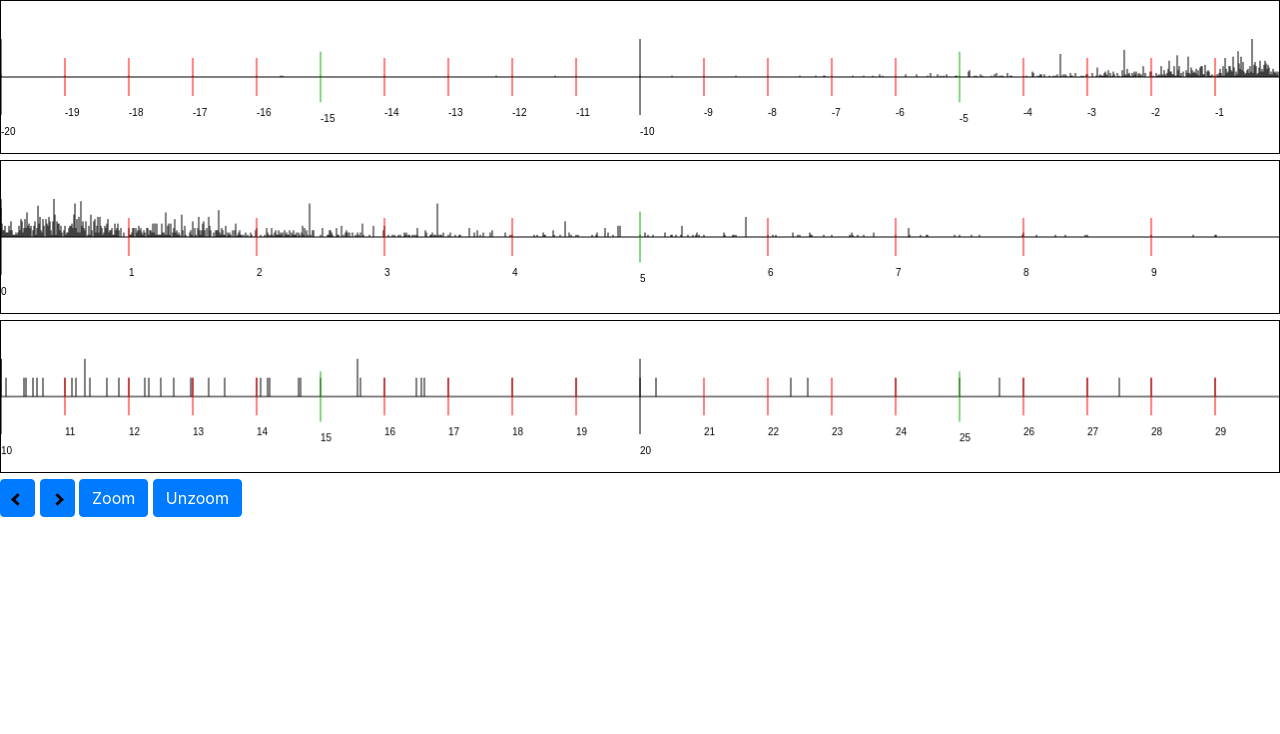
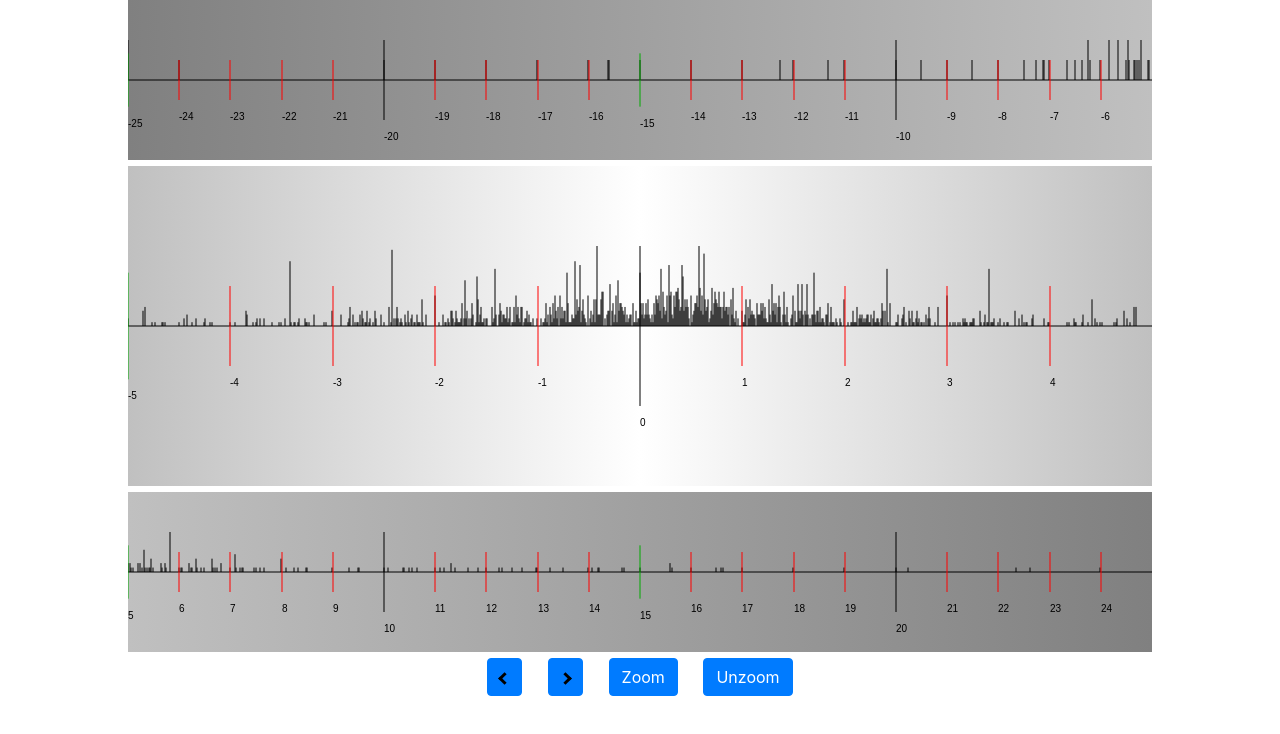
Before and after one commit to PubInv/number-spectra, a plain HTML site: page numberline/simple.html in a window 1280 px wide. Drawn offline with nearby package versions, Linux system fonts and the light colour scheme.

Commit message:
adding a fade which hopefull conveys meaning

```diff
--- a/numberline/simple.html
+++ b/numberline/simple.html
@@ -13,9 +13,17 @@
   <style>
 
 .numberline {
-  border:1px solid #000000;
-  width: 100%;
+  width: 80%;
+  margin-left: 10%;
+  margin-right: 10%;
+  height: 20vh;
 }
+
+#focusCanvas {
+      height: 40vh;
+      background: lightGray;
+  }
+
 
 #tip,#tooltiptext{
   background-color:white;
@@ -24,6 +32,15 @@
   font-size:15px;
   left:-600px;
   top:100px;
+}
+
+  .buttonbarclass {
+    display: flex;
+    justify-content: center;
+  }
+#left_button,#right_button,#zoom_button,#unzoom_button {
+  margin-left: 1%;
+  margin-right: 1%;
 }
 
 i {
@@ -55,15 +72,15 @@ i {
   </style>
 
     <body>
-    <canvas class="numberline" id="lesserCanvas" style="">
+    <canvas class="numberline" id="lesserCanvas">
     </canvas>
-    <canvas class="numberline" id="focusCanvas" style="">
+    <canvas class="numberline" id="focusCanvas">
     </canvas>
-    <canvas class="numberline" id="greaterCanvas" style="">
+    <canvas class="numberline" id="greaterCanvas">
     </canvas>
 
     <div id="tooltiptext"  width=300 height=100></div>
-    <div id="buttonbar">
+    <div class="buttonbarclass" id="buttonbar">
     <button id="left_button" type="button" class="btn btn-primary"><i class="left"></i></button>
     <button id="right_button" type="button" class="btn btn-primary"><i class="right"></i></button>
     <button id="zoom_button" type="button" class="btn btn-primary">Zoom</button>
@@ -120,8 +137,8 @@ i {
   // basically represent the window and
   // viewport on the number line we are creating.
 
-  var GLOBAL_NL_A = 0;
-  var GLOBAL_NL_B = 10;
+  var GLOBAL_NL_A = -5;
+  var GLOBAL_NL_B = 5;
 
   function lesserFence() {
     const d = GLOBAL_NL_B - GLOBAL_NL_A;
@@ -380,6 +397,7 @@ function drawNumberline(hist,canvas,pl,ph,A,B) {
     }
 
     ctx.font = "10px Arial";
+    ctx.fillStyle = "black";
     const horiz = toVP(t,A,B,N);
     ctx.fillText(string, horiz, M + L+20);
     ctx.beginPath();
@@ -403,18 +421,50 @@ function drawNumberline(hist,canvas,pl,ph,A,B) {
     canvas.width  = canvas.offsetWidth;
     canvas.height = canvas.offsetHeight;
     var ctx = canvas.getContext("2d");
-    ctx.clearRect(0, 0, canvas.offsetWidth , canvas.offsetHeight);
+    var grd = ctx.createLinearGradient(0, 0, canvas.offsetWidth/2, 0);
+    grd.addColorStop(0, "silver");
+    grd.addColorStop(1, "white");
+    ctx.fillStyle = grd;
+    ctx.fillRect(0, 0, canvas.offsetWidth/2 , canvas.offsetHeight);
+
+    var grd = ctx.createLinearGradient(canvas.offsetWidth/2, 0, canvas.offsetWidth, 0);
+    grd.addColorStop(0, "white");
+    grd.addColorStop(1, "silver");
+    ctx.fillStyle = grd;
+    ctx.fillRect(canvas.offsetWidth/2, 0, canvas.offsetWidth, canvas.offsetHeight);
+  }
+
+  function clearLesserCanvas(canvas) {
+    canvas.width  = canvas.offsetWidth;
+    canvas.height = canvas.offsetHeight;
+    var ctx = canvas.getContext("2d");
+    var grd = ctx.createLinearGradient(0, 0, canvas.offsetWidth, 0);
+    grd.addColorStop(0, "gray");
+    grd.addColorStop(1, "silver");
+    ctx.fillStyle = grd;
+    ctx.fillRect(0, 0, canvas.offsetWidth , canvas.offsetHeight);
+  }
+
+  function clearGreaterCanvas(canvas) {
+    canvas.width  = canvas.offsetWidth;
+    canvas.height = canvas.offsetHeight;
+    var ctx = canvas.getContext("2d");
+    var grd = ctx.createLinearGradient(0, 0, canvas.offsetWidth, 0);
+    grd.addColorStop(0, "silver");
+    grd.addColorStop(1, "gray");
+    ctx.fillStyle = grd;
+    ctx.fillRect(0, 0, canvas.offsetWidth , canvas.offsetHeight);
   }
 
   function rerender() {
     clearCanvas(FOCUS_CANVAS);
     FOCUS_REGIONS = renderSpectra(SPECTRA0,FOCUS_CANVAS,GLOBAL_NL_A,GLOBAL_NL_B);
 
-    clearCanvas(LESSER_CANVAS);
+    clearLesserCanvas(LESSER_CANVAS);
     const lf = lesserFence();
     LESSER_REGIONS = renderSpectra(SPECTRA0,LESSER_CANVAS,lf[0],lf[1]);
 
-    clearCanvas(GREATER_CANVAS);
+    clearGreaterCanvas(GREATER_CANVAS);
     const gf = greaterFence();
     GREATER_REGIONS = renderSpectra(SPECTRA0,GREATER_CANVAS,gf[0],gf[1]);
   }
```
Also changed, not shown: README.md.
